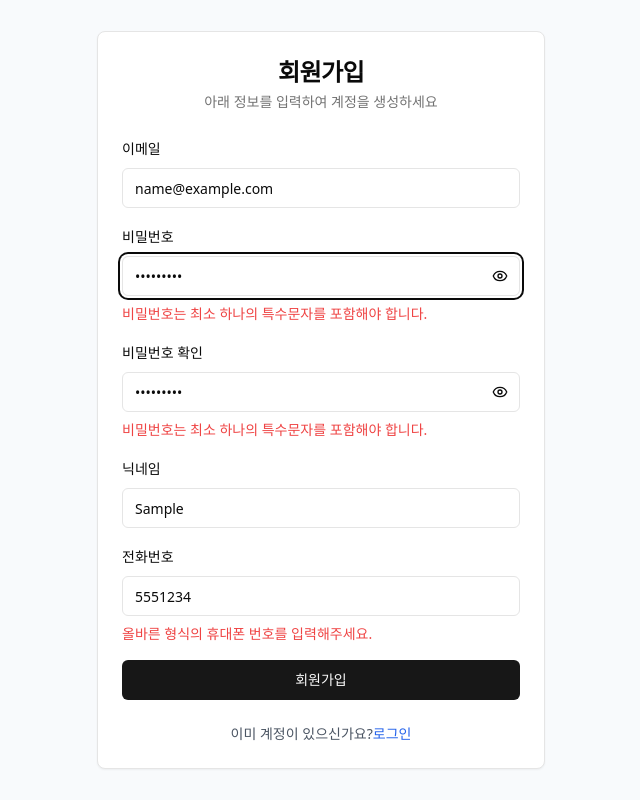
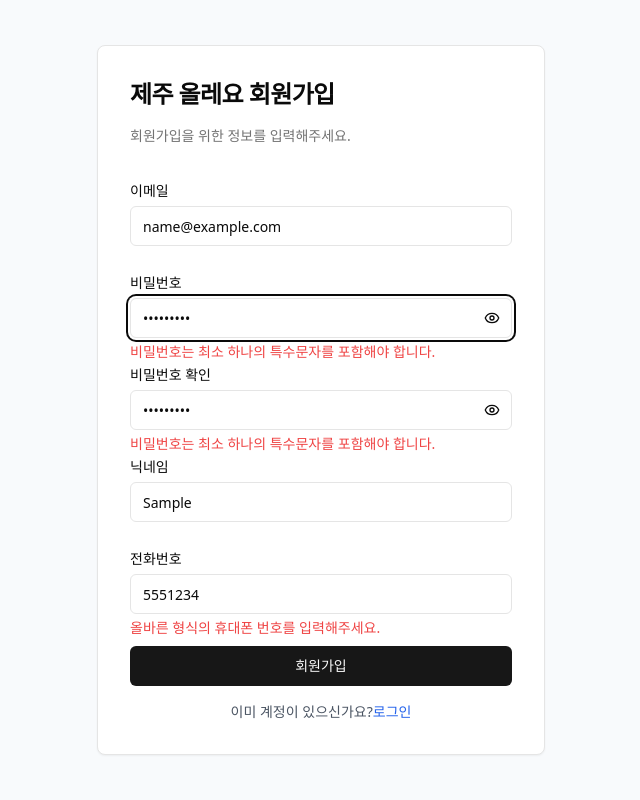
Before and after one commit to RE6CT/jeju-olleyo, a Next.js app: page /sign-up in a window 1280 px wide. Both pictures are taken after typing "name@example.com", "Sample123", "Sample123", "Sample", "5551234" into the empty fields and a click on the button "회원가입". Shown: the whole page, without its empty margins (319-959 px from the left). Built offline with nearby package versions, Linux system fonts and the light colour scheme.

Commit message:
refactor: 회원가입 페이지 및 폼 개선 (#26)

```diff
--- a/src/app/(auth)/sign-up/page.tsx
+++ b/src/app/(auth)/sign-up/page.tsx
@@ -22,8 +22,8 @@ const SignUpPage = () => {
     <AuthLayout>
       {/* 회원가입 페이지 헤더 */}
       <AuthHeader
-        title="회원가입"
-        description="아래 정보를 입력하여 계정을 생성하세요"
+        title="제주 올레요 회원가입"
+        description="회원가입을 위한 정보를 입력해주세요."
       />
       {/* 회원가입 폼 */}
       <AuthForm type="register" onSubmit={handleSubmit} />
--- a/src/components/features/auth/auth-form.tsx
+++ b/src/components/features/auth/auth-form.tsx
@@ -19,6 +19,7 @@ import { loginSchema, registerSchema } from '@/lib/schemas/auth-schema';
  *
  * @param type 로그인 또는 회원가입 타입
  * @param onSubmit 폼 제출 핸들러
+ * @param isLoading 로딩 상태 여부
  */
 
 const AuthForm = <T extends LoginFormValues | RegisterFormValues>({
@@ -75,16 +76,26 @@ const AuthForm = <T extends LoginFormValues | RegisterFormValues>({
     [isLogin, onSubmit],
   );
 
-  console.log(errorsSignup);
+  /**
+   * 에러 메시지를 표시하는 컴포넌트
+   *
+   * @param message 표시할 에러 메시지
+   * @returns 에러 메시지 컴포넌트
+   */
+  const ErrorMessage = ({ message }: { message: string | undefined }) => (
+    <div className="h-5">
+      {message && <p className="text-sm text-red-500">{message}</p>}
+    </div>
+  );
 
   return (
     <CardContent>
       {isLogin ? (
         <form
+          className="space-y-2"
           onSubmit={handleSubmitLogin(
             handleFormSubmit as (data: LoginFormValues) => void,
           )}
-          className="space-y-4"
         >
           {/* 이메일 입력 필드 */}
           <div className="space-y-2">
@@ -95,11 +106,7 @@ const AuthForm = <T extends LoginFormValues | RegisterFormValues>({
               placeholder="name@example.com"
               {...registerLogin('email')}
             />
-            {errorsLogin.email && (
-              <p className="text-sm text-red-500">
-                {errorsLogin.email.message}
-              </p>
-            )}
+            <ErrorMessage message={errorsLogin.email?.message} />
           </div>
 
           <div className="space-y-2">
@@ -112,11 +119,7 @@ const AuthForm = <T extends LoginFormValues | RegisterFormValues>({
               placeholder="비밀번호를 입력하세요"
               register={registerLogin('password')}
             />
-            {errorsLogin.password && (
-              <p className="text-sm text-red-500">
-                {errorsLogin.password.message}
-              </p>
-            )}
+            <ErrorMessage message={errorsLogin.password?.message} />
           </div>
 
           <div className="flex items-center justify-between">
@@ -152,7 +155,7 @@ const AuthForm = <T extends LoginFormValues | RegisterFormValues>({
           </div>
 
           {/* 폼 제출 버튼 영역 */}
-          <Button type="submit" className="w-full" disabled={isLoading}>
+          <Button type="submit" className="mt-4 w-full" disabled={isLoading}>
             {isLoading ? '처리 중...' : buttonText}
           </Button>
         </form>
@@ -161,10 +164,9 @@ const AuthForm = <T extends LoginFormValues | RegisterFormValues>({
           onSubmit={handleSubmitSignup(
             handleFormSubmit as (data: RegisterFormValues) => void,
           )}
-          className="space-y-4"
         >
           {/* 이메일 입력 필드 */}
-          <div className="space-y-2">
+          <div className="space-y-1">
             <Label htmlFor="email">이메일</Label>
             <Input
               id="email"
@@ -172,14 +174,10 @@ const AuthForm = <T extends LoginFormValues | RegisterFormValues>({
               placeholder="name@example.com"
               {...registerSignup('email')}
             />
-            {errorsSignup.email && (
-              <p className="text-sm text-red-500">
-                {errorsSignup.email.message}
-              </p>
-            )}
+            <ErrorMessage message={errorsSignup.email?.message} />
           </div>
 
-          <div className="space-y-2">
+          <div className="space-y-1">
             {/* 비밀번호 입력 필드 */}
             <Label htmlFor="password">비밀번호</Label>
             <PasswordInput
@@ -187,14 +185,10 @@ const AuthForm = <T extends LoginFormValues | RegisterFormValues>({
               placeholder="비밀번호를 입력하세요"
               register={registerSignup('password')}
             />
-            {errorsSignup.password && (
-              <p className="text-sm text-red-500">
-                {errorsSignup.password.message}
-              </p>
-            )}
+            <ErrorMessage message={errorsSignup.password?.message} />
           </div>
 
-          <div className="space-y-2">
+          <div className="space-y-1">
             {/* 비밀번호 확인 입력 필드 */}
             <Label htmlFor="confirmPassword">비밀번호 확인</Label>
             <PasswordInput
@@ -202,14 +196,10 @@ const AuthForm = <T extends LoginFormValues | RegisterFormValues>({
               placeholder="비밀번호를 다시 입력하세요"
               register={registerSignup('confirmPassword')}
             />
-            {errorsSignup.confirmPassword && (
-              <p className="text-sm text-red-500">
-                {errorsSignup.confirmPassword.message}
-              </p>
-            )}
+            <ErrorMessage message={errorsSignup.confirmPassword?.message} />
           </div>
 
-          <div className="space-y-2">
+          <div className="space-y-1">
             {/* 닉네임 입력 필드 */}
             <Label htmlFor="nickname">닉네임</Label>
             <Input
@@ -218,14 +208,10 @@ const AuthForm = <T extends LoginFormValues | RegisterFormValues>({
               placeholder="사용할 닉네임을 입력하세요"
               {...registerSignup('nickname')}
             />
-            {errorsSignup.nickname && (
-              <p className="text-sm text-red-500">
-                {errorsSignup.nickname.message}
-              </p>
-            )}
+            <ErrorMessage message={errorsSignup.nickname?.message} />
           </div>
 
-          <div className="space-y-2">
+          <div className="space-y-1">
             {/* 전화번호 입력 필드 */}
             <Label htmlFor="phone">전화번호</Label>
             <Input
@@ -234,15 +220,11 @@ const AuthForm = <T extends LoginFormValues | RegisterFormValues>({
               placeholder="01012345678"
               {...registerSignup('phone')}
             />
-            {errorsSignup.phone && (
-              <p className="text-sm text-red-500">
-                {errorsSignup.phone.message}
-              </p>
-            )}
+            <ErrorMessage message={errorsSignup.phone?.message} />
           </div>
 
           {/* 폼 제출 버튼 영역 */}
-          <Button type="submit" className="w-full" disabled={isLoading}>
+          <Button type="submit" className="mt-2 w-full" disabled={isLoading}>
             {isLoading ? '처리 중...' : buttonText}
           </Button>
         </form>
--- a/src/components/features/auth/auth-header.tsx
+++ b/src/components/features/auth/auth-header.tsx
@@ -10,11 +10,11 @@ import { AuthHeaderProps } from '@/types/auth.type';
 
 const AuthHeader = ({ title, description }: AuthHeaderProps) => {
   return (
-    <CardHeader className="space-y-1">
+    <CardHeader className="space-y-4">
       {/* 페이지 제목 */}
-      <CardTitle className="text-center text-2xl font-bold">{title}</CardTitle>
+      <CardTitle className="text-start text-2xl font-bold">{title}</CardTitle>
       {/* 페이지 설명 */}
-      <CardDescription className="text-center">{description}</CardDescription>
+      <CardDescription className="text-start">{description}</CardDescription>
     </CardHeader>
   );
 };
--- a/src/components/ui/card.tsx
+++ b/src/components/ui/card.tsx
@@ -1,6 +1,6 @@
-import * as React from "react"
+import * as React from 'react';
 
-import { cn } from "@/lib/utils"
+import { cn } from '@/lib/utils';
 
 const Card = React.forwardRef<
   HTMLDivElement,
@@ -9,13 +9,13 @@ const Card = React.forwardRef<
   <div
     ref={ref}
     className={cn(
-      "rounded-lg border bg-card text-card-foreground shadow-sm",
-      className
+      'rounded-lg border bg-card text-card-foreground shadow-sm',
+      className,
     )}
     {...props}
   />
-))
-Card.displayName = "Card"
+));
+Card.displayName = 'Card';
 
 const CardHeader = React.forwardRef<
   HTMLDivElement,
@@ -23,11 +23,11 @@ const CardHeader = React.forwardRef<
 >(({ className, ...props }, ref) => (
   <div
     ref={ref}
-    className={cn("flex flex-col space-y-1.5 p-6", className)}
+    className={cn('flex flex-col space-y-1.5 p-8', className)}
     {...props}
   />
-))
-CardHeader.displayName = "CardHeader"
+));
+CardHeader.displayName = 'CardHeader';
 
 const CardTitle = React.forwardRef<
   HTMLDivElement,
@@ -36,13 +36,13 @@ const CardTitle = React.forwardRef<
   <div
     ref={ref}
     className={cn(
-      "text-2xl font-semibold leading-none tracking-tight",
-      className
+      'text-2xl font-semibold leading-none tracking-tight',
+      className,
     )}
     {...props}
   />
-))
-CardTitle.displayName = "CardTitle"
+));
+CardTitle.displayName = 'CardTitle';
 
 const CardDescription = React.forwardRef<
   HTMLDivElement,
@@ -50,19 +50,19 @@ const CardDescription = React.forwardRef<
 >(({ className, ...props }, ref) => (
   <div
     ref={ref}
-    className={cn("text-sm text-muted-foreground", className)}
+    className={cn('text-sm text-muted-foreground', className)}
     {...props}
   />
-))
-CardDescription.displayName = "CardDescription"
+));
+CardDescription.displayName = 'CardDescription';
 
 const CardContent = React.forwardRef<
   HTMLDivElement,
   React.HTMLAttributes<HTMLDivElement>
 >(({ className, ...props }, ref) => (
-  <div ref={ref} className={cn("p-6 pt-0", className)} {...props} />
-))
-CardContent.displayName = "CardContent"
+  <div ref={ref} className={cn('pb-4 pl-8 pr-8 pt-0', className)} {...props} />
+));
+CardContent.displayName = 'CardContent';
 
 const CardFooter = React.forwardRef<
   HTMLDivElement,
@@ -70,10 +70,17 @@ const CardFooter = React.forwardRef<
 >(({ className, ...props }, ref) => (
   <div
     ref={ref}
-    className={cn("flex items-center p-6 pt-0", className)}
+    className={cn('flex items-center p-8 pt-0', className)}
     {...props}
   />
-))
-CardFooter.displayName = "CardFooter"
+));
+CardFooter.displayName = 'CardFooter';
 
-export { Card, CardHeader, CardFooter, CardTitle, CardDescription, CardContent }
+export {
+  Card,
+  CardHeader,
+  CardFooter,
+  CardTitle,
+  CardDescription,
+  CardContent,
+};
```
